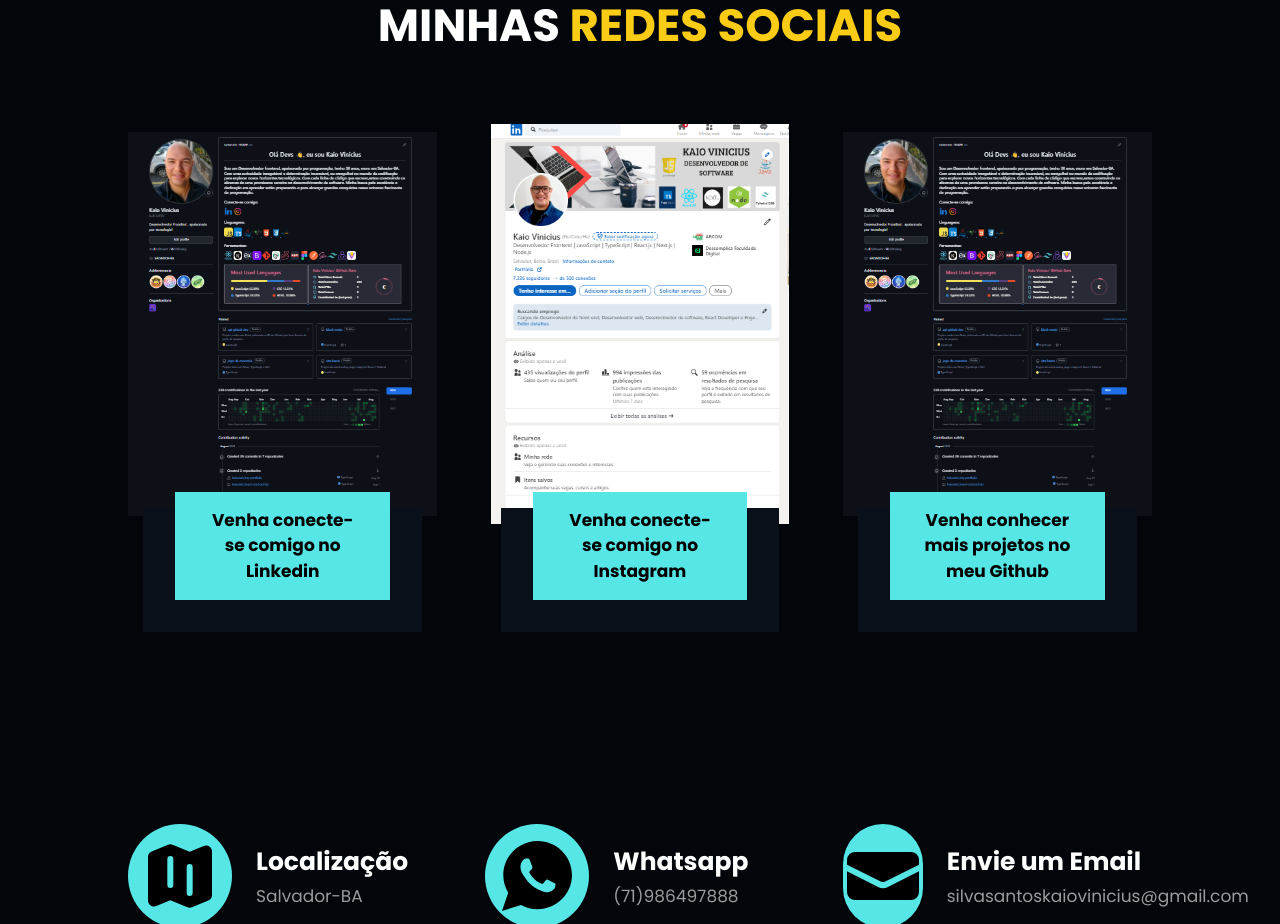
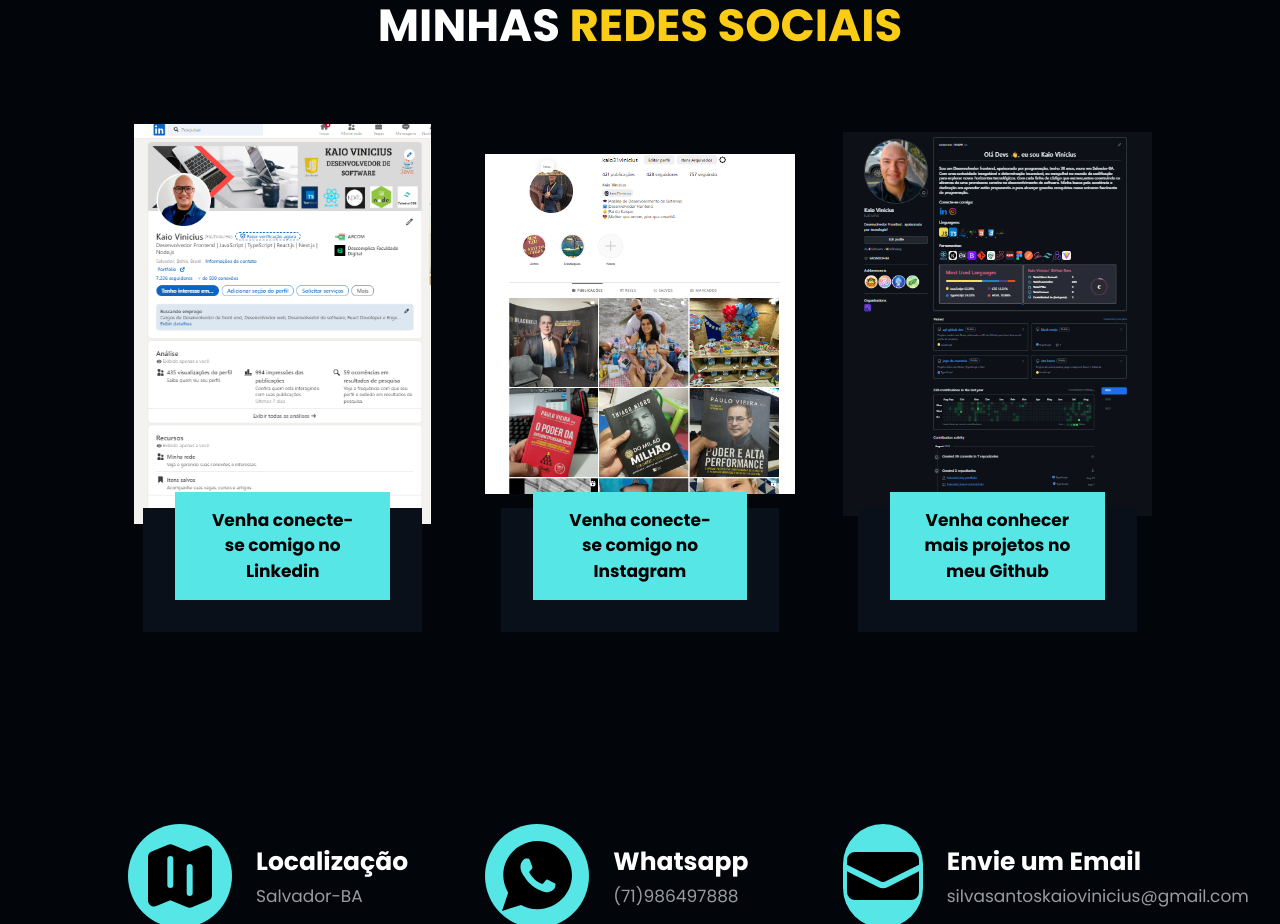
Before and after one commit to kaiovinic/my-portfolio, a Next.js app: page / in a window 1280 px wide. Shown: the part 5840-6764 px from the top of the page. Built offline with nearby package versions, Linux system fonts and the light colour scheme.

Commit message:
Subindo imagem

```diff
--- a/Components/Blog.tsx
+++ b/Components/Blog.tsx
@@ -11,7 +11,7 @@ const Blog = () => {
         <div data-aos="fade-up">
           <div className="w-[100%] relative h-[400px]">
             <Image
-              src="/images/github.png"
+              src="/images/blog1.png"
               alt="linkedin"
               fill
               style={{ objectFit: "contain" }}
@@ -34,7 +34,7 @@ const Blog = () => {
         <div data-aos="fade-up" data-aos-delay="300">
           <div className="w-[100%] relative h-[400px]">
             <Image
-              src="/images/linkedin.png"
+              src="/images/instagran.png"
               alt="instagram"
               fill
               style={{ objectFit: "contain" }}
```
Also changed, not shown: public/images/blog1.png (renamed from public/images/Linkedin.png).
